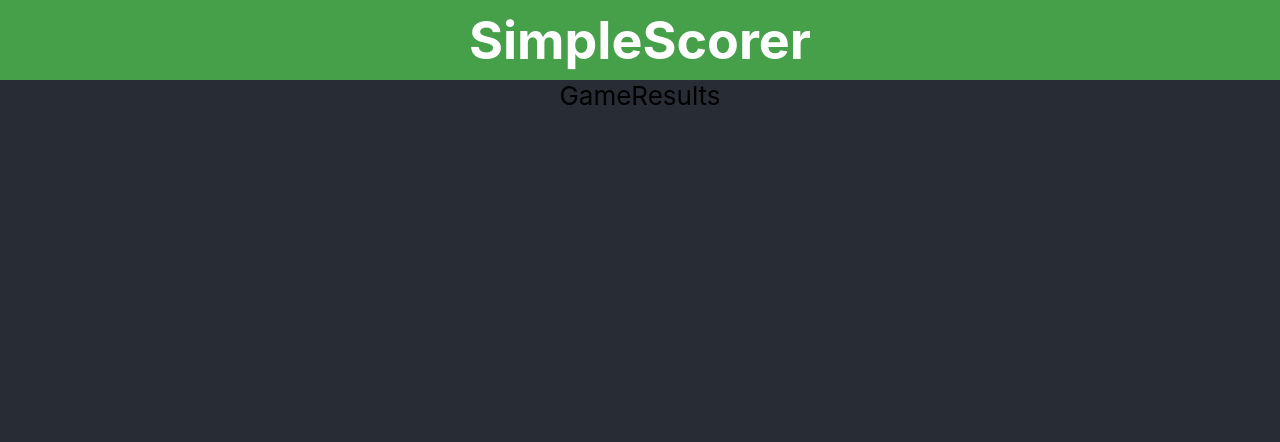
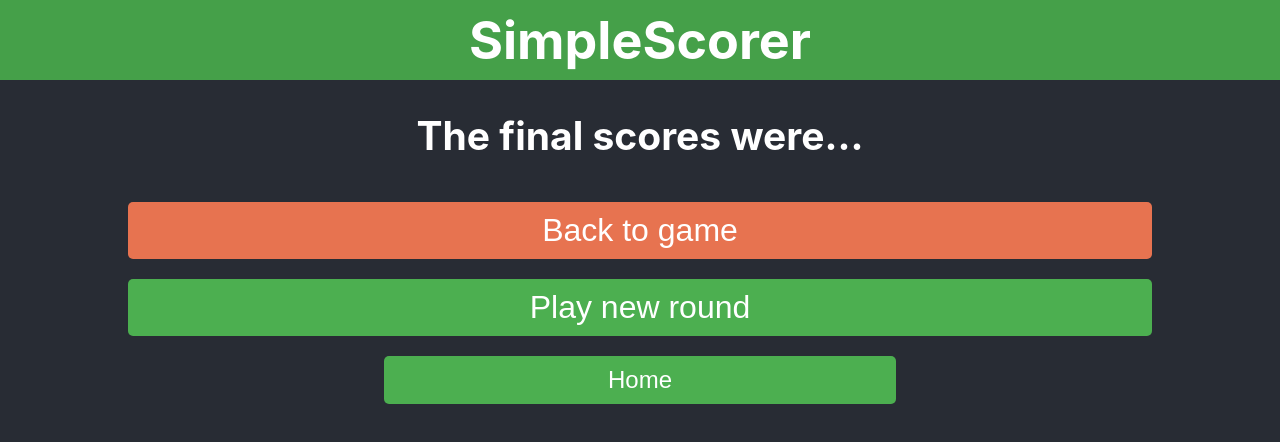
Before and after one commit to ChrisOsbornePowley/ScorePal, a React (Create React App) app: page /results in a window 1280 px wide. Shown: the top 442 px of the page. Built offline with nearby package versions, Linux system fonts and the light colour scheme.

Commit message:
added results page

```diff
--- a/src/hooks/usePlayerManager.tsx
+++ b/src/hooks/usePlayerManager.tsx
@@ -22,6 +22,13 @@ export const usePlayerManager = () => {
     sessionStorage.removeItem(`player-${id}-history`);
   };
 
+  const resetAllScores = () => {
+    playerIds.forEach((id) => {
+      sessionStorage.removeItem(`player-${id}-score`);
+      sessionStorage.removeItem(`player-${id}-history`);
+    });
+  };
+
   const resetAll = () => {
     playerIds.forEach((id) => {
       sessionStorage.removeItem(`player-${id}-name`);
@@ -32,5 +39,5 @@ export const usePlayerManager = () => {
     setPlayerIds([]);
   };
 
-  return { playerIds, addNewPlayer, removePlayer, resetAll };
+  return { playerIds, addNewPlayer, removePlayer, resetAllScores, resetAll };
 };
--- a/src/pages/GameResults.tsx
+++ b/src/pages/GameResults.tsx
@@ -1,5 +1,70 @@
 import React from "react";
+import { usePlayerManager } from "../hooks/usePlayerManager";
+import { Button } from "../components/Button";
+import { useNavigate } from "react-router-dom";
 
-export const GameResults = () => {
-  return <div>GameResults</div>;
+interface Player {
+  id: number;
+  name: string;
+  score: number;
+}
+
+export const GameResults: React.FC = () => {
+  const navigate = useNavigate();
+  const { playerIds, resetAllScores } = usePlayerManager();
+
+  const players: Player[] = playerIds.map((id) => ({
+    id,
+    name: sessionStorage.getItem(`player-${id}-name`) || "",
+    score: parseInt(sessionStorage.getItem(`player-${id}-score`) || "0", 10),
+  }));
+
+  const sortedPlayers = players.sort((a, b) => b.score - a.score);
+
+  const getPositionMessage = (index: number): string => {
+    switch (index) {
+      case 0:
+        return "The winner was";
+      case 1:
+        return "The runner-up was";
+      default:
+        return `In position ${index + 1},`;
+    }
+  };
+
+  const playAgain = () => {
+    resetAllScores();
+    navigate("/play");
+  };
+
+  const backToHome = () => {
+    resetAllScores();
+    navigate("/");
+  };
+
+  return (
+    <div>
+      <h2>The final scores were... </h2>
+      {sortedPlayers.map((player, index) => (
+        <div style={{ color: "white" }} key={player.id}>
+          <h1>
+            {getPositionMessage(index)} {player.name} with {player.score}
+          </h1>
+        </div>
+      ))}
+      <Button
+        size="big"
+        colour="red"
+        text="Back to game"
+        onClick={() => navigate("/play")}
+      />
+      <Button
+        size="big"
+        colour="green"
+        text="Play new round"
+        onClick={playAgain}
+      />
+      <Button size="medium" colour="green" text="Home" onClick={backToHome} />
+    </div>
+  );
 };
```
